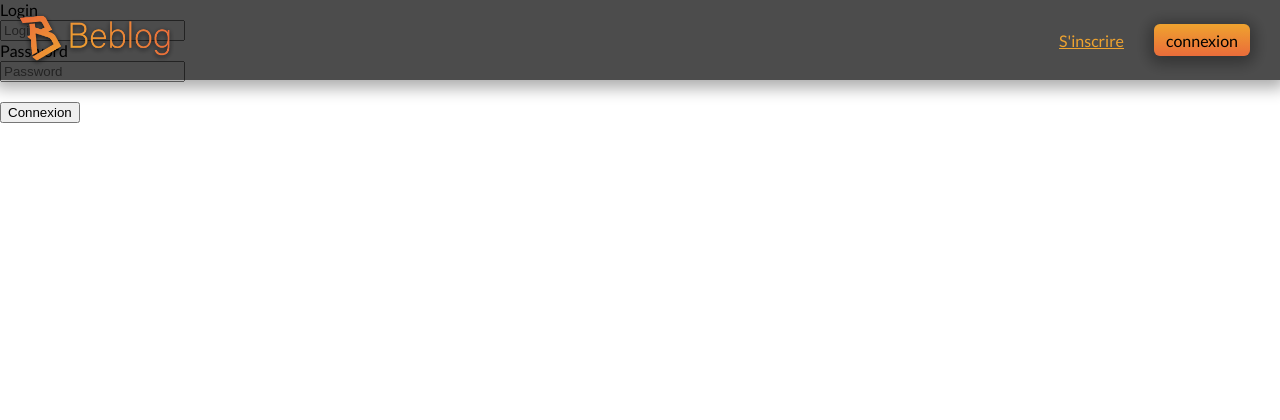
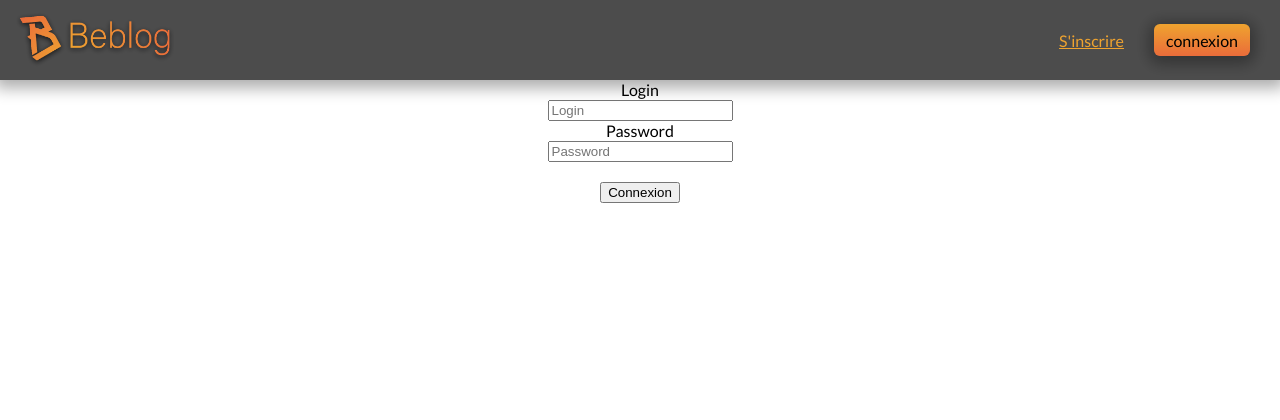
Before and after one commit to damien-verschaere/blog, a PHP site: page /views/connexion.php in a window 1280 px wide. Shown: the top 420 px of the page. Run offline with PHP 8.4, Linux system fonts and the light colour scheme.

```diff
--- a/assets/css/style.css
+++ b/assets/css/style.css
@@ -233,7 +233,13 @@ body{
     color: white;
 }
 /*------------Style css de la page connexion ---------------*/
-
+.section_connexion {
+    text-align: center;
+    padding-top: 10vh;
+    padding-bottom: 10vh;
+    padding-left: 10rem ;
+    padding-right: 10rem ;
+}
 /*------------Style css de la page articles ---------------*/
 
 .section_articles {
@@ -243,3 +249,4 @@ body{
     padding-left: 10rem ;
     padding-right: 10rem ;
 }
+/*------------Style css de la page article ---------------*/
--- a/views/connexion.php
+++ b/views/connexion.php
@@ -19,7 +19,8 @@ verif_user_connexion();
     <header>
     <?php require "requires/require_header.php";?>
     </header>
-    <main>
+    <main class="main_center">
+        <section class="section_connexion">
             <form class="form_connexion" action="" method="post">
                 <label for="login">Login</label></br>
                 <input type="text" name="login" placeholder="Login">
@@ -31,6 +32,7 @@ verif_user_connexion();
 
                 <input type="submit" name="submit_connexion" value="Connexion">
             </form>
+        </section>
     </main>
     <footer>
         <?php require "requires/require_Footer.php" ?>
```
Lines whose indentation alone changed are shown as unchanged.
